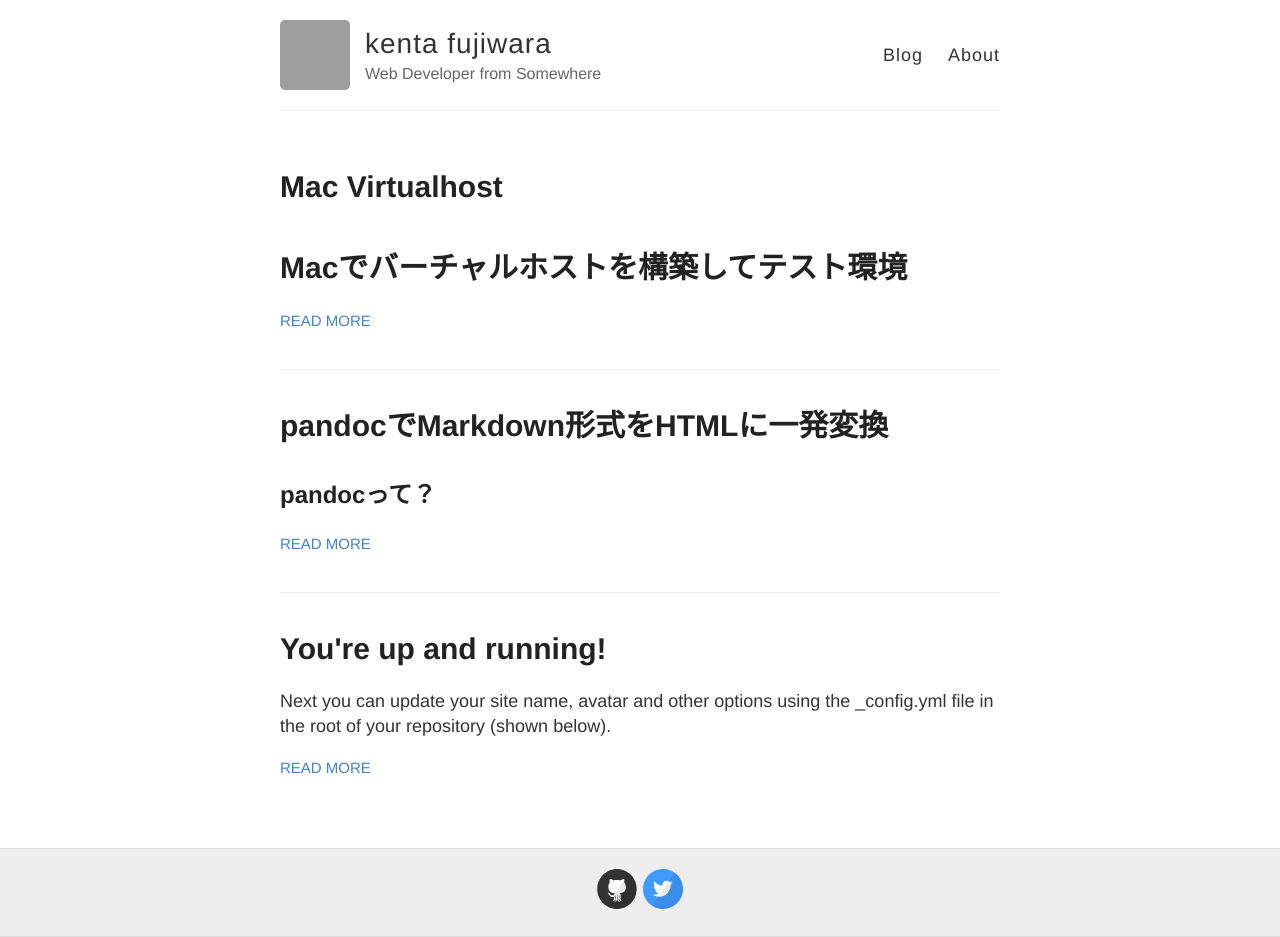
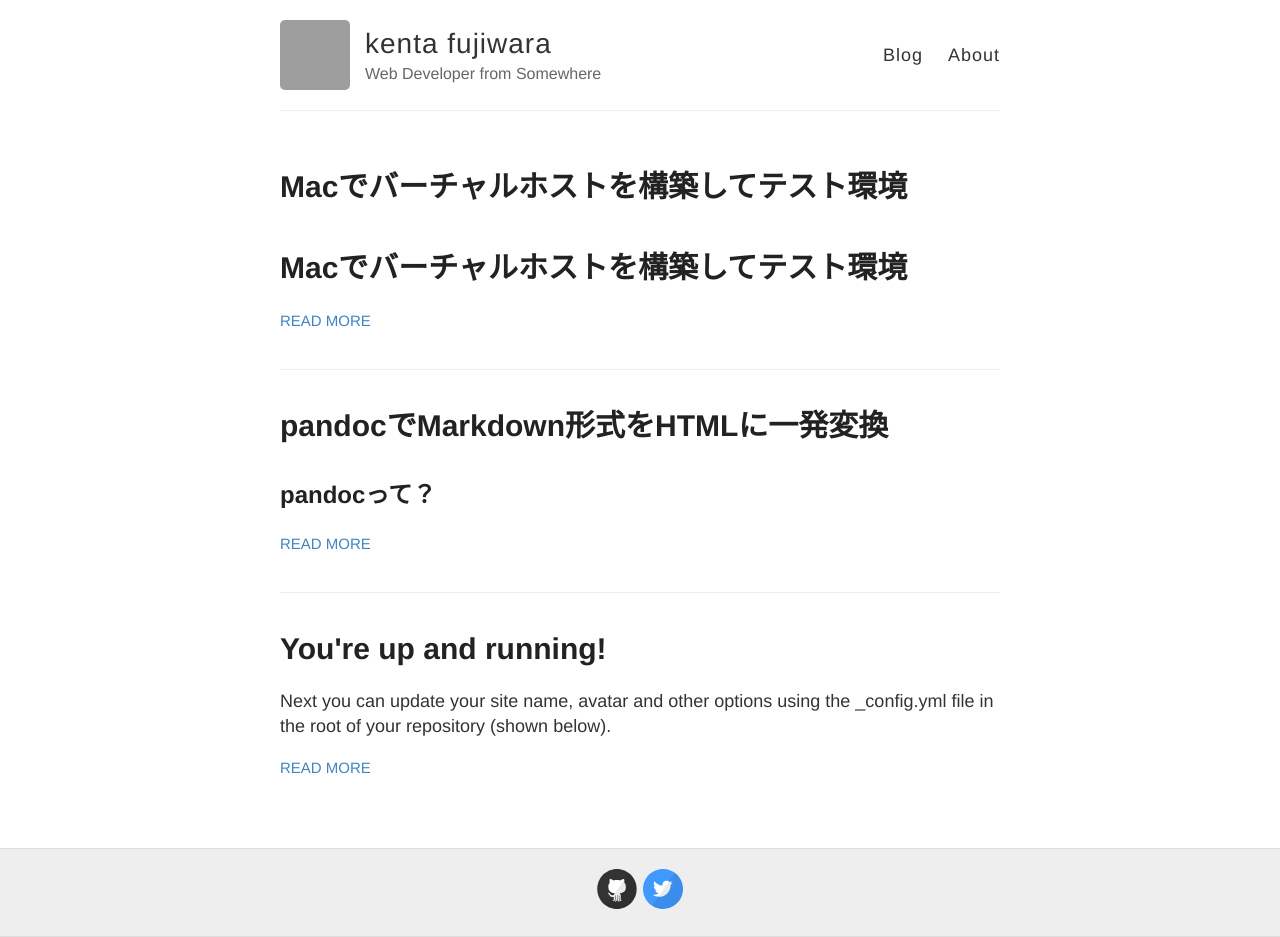
Before and after one commit to kenta-fujiwara/kenta-fujiwara.github.io, a Jekyll site: the page built from index.html, in a window 1280 px wide. Built offline with Jekyll 4.4.1, drawn with Linux system fonts in a browser that asks for light colours; grey boxes are pictures that could not be loaded.

Commit message:
Update 2016-09-13-mac-virtualhost.md

```diff
--- a/_posts/2016-09-13-mac-virtualhost.md
+++ b/_posts/2016-09-13-mac-virtualhost.md
@@ -1,3 +1,8 @@
+---
+layout: post
+title: Macでバーチャルホストを構築してテスト環境
+---
+
 # Macでバーチャルホストを構築してテスト環境
 
 ## httpd.confを編集
```
